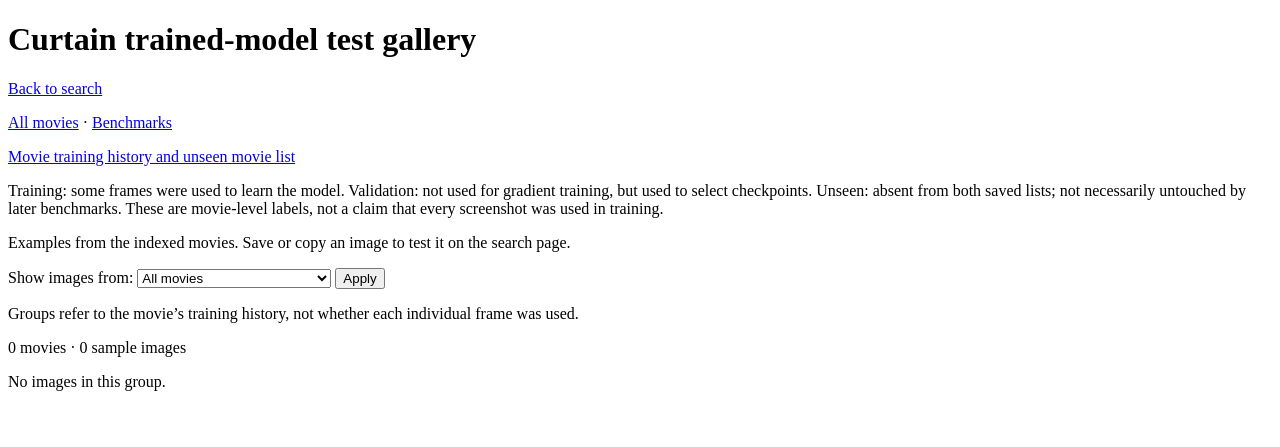
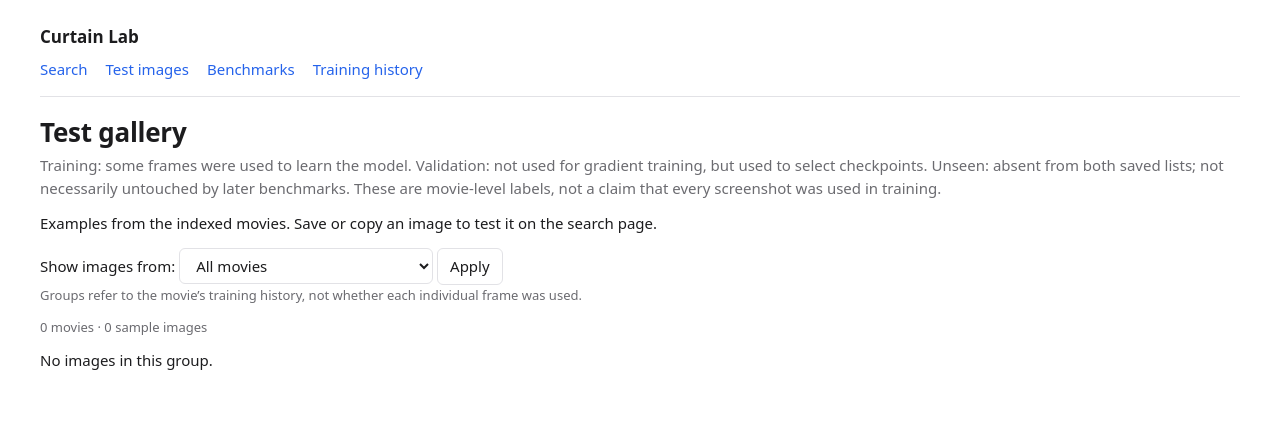
Before and after one commit to koushik255/curtain, a Flask app: page /gallery in a window 1280 px wide. Shown: the top 447 px of the page. Run offline with Flask 3, Linux system fonts and the light colour scheme; parts of the project's set-up code (start-up, migrations or seed data) failed here and were passed over; some libraries are stand-ins or nearby versions.

Commit message:
Light shared stylesheet across all pages
One site.css for search, gallery, benchmarks and training history: system
font, centered column, a single nav row, dashed drop zone, quieter tables.
Server-rendered pages share a page() shell with the same header.

Co-Authored-By: Claude Opus 5.5 <noreply@anthropic.com>

```diff
--- a/apps/server.py
+++ b/apps/server.py
@@ -251,6 +251,20 @@ def security_headers(response):
     return response
 
 
+def page(title: str, body: str, main_class: str = "") -> Response:
+    # Wrap a server-rendered page in the shared header and stylesheet.
+    return Response(
+        '<!doctype html><html lang="en"><head><meta charset="utf-8">'
+        '<meta name="viewport" content="width=device-width,initial-scale=1">'
+        f'<title>{html.escape(title)}</title><link rel="stylesheet" href="/static/site.css"></head>'
+        f'<body><main class="page {main_class}"><header class="site-head"><p class="brand"><a href="/">Curtain Lab</a></p>'
+        '<nav class="nav"><a href="/">Search</a><a href="/gallery">Test images</a>'
+        '<a href="/benchmarks">Benchmarks</a><a href="/movies">Training history</a></nav></header>'
+        f'<h1>{html.escape(title)}</h1>{body}</main></body></html>',
+        mimetype="text/html",
+    )
+
+
 @app.get("/")
 def home():
     # Serve the single-page search interface.
@@ -288,13 +302,11 @@ def movie_catalog():
                 title += ' — indexed separately; not searchable on this site yet'
             items.append(f'<li>{title}</li>')
         sections.append(f'<h2>{html.escape(label)} ({len(rows)})</h2><ul>{"".join(items)}</ul>')
-    return Response('<!doctype html><html lang="en"><head><meta charset="utf-8">'
-        '<meta name="viewport" content="width=device-width,initial-scale=1"><title>Movie training history</title>'
-        '</head><body><h1>Movie training history</h1><p><a href="/">Back to search</a></p>'
-        f'<p>Labels refer to the active combined tile model.</p><p>{html.escape(EXPLANATION)}</p>'
-        '<p>Unseen does not mean unindexed: indexing does not train the model. '
+    return page('Movie training history',
+        f'<p>Labels refer to the active combined tile model.</p><p class="muted">{html.escape(EXPLANATION)}</p>'
+        '<p class="muted">Unseen does not mean unindexed: indexing does not train the model. '
         'Only movies marked searchable now can return matches on this site.</p>'
-        + ''.join(sections) + '</body></html>', mimetype='text/html')
+        + ''.join(sections))
 
 
 @app.post("/api/search-stream")
@@ -372,7 +384,7 @@ def gallery():
     filters = ('<form action="/gallery" method="get"><label for="image-group">Show images from: </label>'
                f'<select id="image-group" name="group">{options}</select> '
                '<button type="submit">Apply</button></form>'
-               '<p>Groups refer to the movie’s training history, not whether each individual frame was used.</p>')
+               '<p class="muted small">Groups refer to the movie’s training history, not whether each individual frame was used.</p>')
     indices = []
     for movie in movie_list:
         count = min(16 if selected else 2, movie["frames"])
@@ -395,18 +407,14 @@ def gallery():
         f'— {html.escape(engine.records[index]["filename"])}</figcaption></figure>'
         for index in indices
     )
-    return Response(
-        "<!doctype html><html lang=en><head><meta charset=utf-8>"
-        '<meta name="viewport" content="width=device-width,initial-scale=1">'
-        "<title>Curtain trained-model test gallery</title></head><body>"
-        '<h1>Curtain trained-model test gallery</h1><p><a href="/">Back to search</a></p>'
-        '<p><a href="/gallery">All movies</a> · <a href="/benchmarks">Benchmarks</a></p>'
-        f'<p><a href="/movies">Movie training history and unseen movie list</a></p><p>{html.escape(EXPLANATION)}</p>'
+    return page(
+        "Test gallery",
+        f'<p class="muted">{html.escape(EXPLANATION)}</p>'
         "<p>Examples from the indexed movies. Save or copy an image to test it on the search page.</p>"
-        f'{filters}<p>{len(movie_list)} movies · {len(indices)} sample images</p>'
+        f'{filters}<p class="muted small">{len(movie_list)} movies · {len(indices)} sample images</p>'
         + ('<p>No images in this group.</p>' if not indices else '') +
-        f"{figures}</body></html>",
-        mimetype="text/html",
+        f'<div class="grid">{figures}</div>',
+        "gallery",
     )
 
 
@@ -416,7 +424,7 @@ def benchmarks():
     # query image beside each system's top match.
     runs = sorted(BENCHMARK_RESULTS.glob("*.json"))
     if not runs:
-        return Response("<p>No benchmark runs yet.</p>", mimetype="text/html")
+        return page("Benchmarks", "<p>No benchmark runs yet.</p>")
     report = json.loads(runs[-1].read_text())
     manifest = json.loads((BENCHMARK_SUITE / "manifest.json").read_text())
     targets = {q["image"]: q["target"] for q in manifest["queries"]}
@@ -482,25 +490,20 @@ def benchmarks():
                         label += f" · {result['points']} matching points"
                     figures.append(frame_figure(result["found"][0], label, BENCHMARK_SUITE / image,
                                                 result.get("matrix")))
-            items.append(f'<div style="display:flex;flex-wrap:wrap;gap:8px;align-items:flex-start">{"".join(figures)}</div><hr>')
+            items.append(f'<div class="grid">{"".join(figures)}</div><hr>')
         sections.append(f'<h2 id="{kind}">{kind}</h2>{"".join(items)}')
 
     movies = ", ".join(m.replace("_", " ") for m in manifest["movies"])
-    return Response(
-        '<!doctype html><html lang="en"><head><meta charset="utf-8">'
-        '<meta name="viewport" content="width=device-width,initial-scale=1"><title>Curtain benchmarks</title>'
-        '<style>table{border-collapse:collapse}td,th{border:1px solid #999;padding:4px 8px;text-align:left}'
-        'figure{margin:0;width:200px}figcaption{font-size:13px}img{max-width:100%;height:auto}</style>'
-        '</head><body><h1>Curtain benchmarks</h1><p><a href="/">Back to search</a></p>'
+    return page(
+        "Benchmarks",
         f'<p>{report["queries"]} test images in {len(types)} types, made only from validation movies '
         f'that no model trained on: {html.escape(movies)}. Each row shows the query, the correct frame, '
         'and every system’s top match.</p>'
-        f'<p>Run {html.escape(runs[-1].stem)} · median search time: {timing}</p>'
+        f'<p class="muted small">Run {html.escape(runs[-1].stem)} · median search time: {timing}</p>'
         f'<table><tr><th>query type</th>{header}</tr>{"".join(summary)}</table>'
-        '<p>✓ exact frame · ≈ same moment (within 1 second) · ~ right movie, wrong moment · ✗ wrong movie. '
+        '<p class="muted small" style="margin-top:12px">✓ exact frame · ≈ same moment (within 1 second) · ~ right movie, wrong moment · ✗ wrong movie. '
         'The green box shows where feature matching placed the query in the site’s top match.</p>'
-        + "".join(sections) + "</body></html>",
-        mimetype="text/html",
+        + "".join(sections),
     )
 
 
--- /dev/null
+++ b/apps/static/site.css
@@ -0,0 +1,68 @@
+/* Shared light styling for every page: readable type, one column, quiet controls. */
+:root {
+  --text: #1c1c1e;
+  --muted: #6b6b70;
+  --line: #e2e2e6;
+  --surface: #f6f6f8;
+  --accent: #2563eb;
+  --good: #2fbf71;
+  color-scheme: light;
+}
+* { box-sizing: border-box; }
+[hidden] { display: none !important; }
+body {
+  margin: 0;
+  background: #fff;
+  color: var(--text);
+  font: 15px/1.55 system-ui, -apple-system, "Segoe UI", Roboto, sans-serif;
+}
+.page { max-width: 1240px; margin: 0 auto; padding: 24px 20px 64px; }
+h1 { font-size: 26px; line-height: 1.2; margin: 0 0 6px; letter-spacing: -0.01em; }
+h2 { font-size: 18px; margin: 32px 0 8px; }
+p { margin: 0 0 12px; }
+a { color: var(--accent); text-decoration: none; }
+a:hover { text-decoration: underline; }
+img { max-width: 100%; height: auto; }
+hr { border: 0; border-top: 1px solid var(--line); margin: 16px 0; }
+.muted, figcaption { color: var(--muted); }
+.small { font-size: 13px; }
+
+/* Site header: title, then one row of links. */
+.site-head { border-bottom: 1px solid var(--line); padding-bottom: 14px; margin-bottom: 20px; }
+.site-head h1 a { color: inherit; }
+.site-head h1 a:hover { text-decoration: none; }
+.nav { display: flex; flex-wrap: wrap; gap: 4px 18px; margin: 8px 0 0; padding: 0; list-style: none; }
+
+/* Controls */
+button, select {
+  font: inherit;
+  border: 1px solid var(--line);
+  background: #fff;
+  color: var(--text);
+  border-radius: 6px;
+  padding: 6px 12px;
+  cursor: pointer;
+}
+button:hover, select:hover { border-color: #c4c4ca; }
+button:active { background: var(--surface); }
+button:disabled { opacity: 0.5; cursor: default; }
+input[type="file"] { font: inherit; }
+input[type="file"]::file-selector-button {
+  font: inherit; border: 1px solid var(--line); background: #fff;
+  border-radius: 6px; padding: 4px 10px; margin-right: 10px; cursor: pointer;
+}
+input[type="range"] { accent-color: var(--text); }
+progress { accent-color: var(--text); width: 100%; max-width: 420px; }
+
+/* Tables and figures (gallery, benchmarks) */
+table { border-collapse: collapse; font-size: 14px; }
+td, th { border-bottom: 1px solid var(--line); padding: 6px 12px 6px 0; text-align: left; vertical-align: top; }
+th { font-weight: 600; }
+figure { margin: 0; }
+figcaption { font-size: 13px; margin-top: 4px; }
+.grid { display: flex; flex-wrap: wrap; gap: 16px; align-items: flex-start; }
+.grid figure { width: 200px; }
+.gallery figure { width: 320px; }
+.brand { font-weight: 650; font-size: 17px; margin: 0; }
+.brand a { color: inherit; }
+.brand a:hover { text-decoration: none; }
```
Also changed, not shown: apps/templates/index.html (+39 -19 lines).
